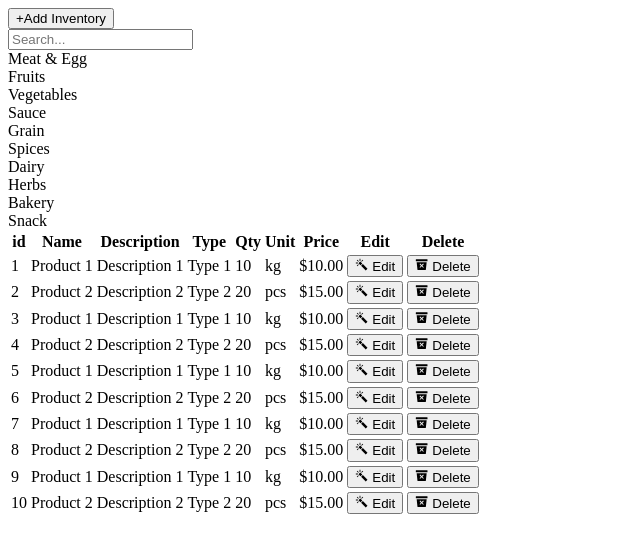
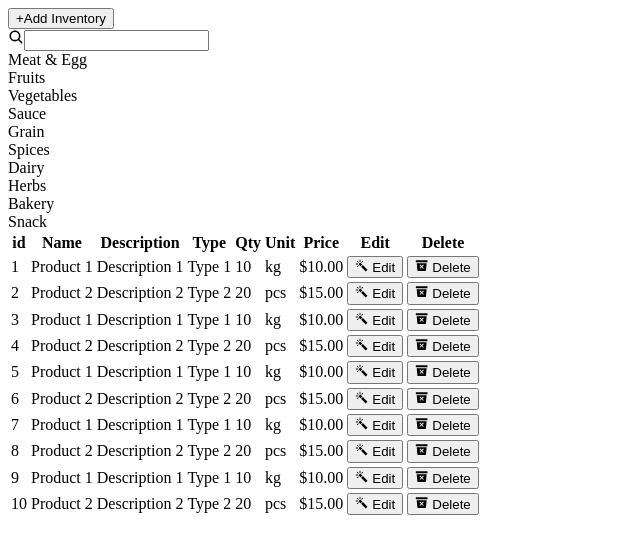
Before and after one commit to Harmerz/paw-fe, a Next.js app: page /inventory in a window 1280 px wide. Shown: the top 554 px of the page, without its empty margins (0-640 px from the left). Built offline with nearby package versions, Linux system fonts and the light colour scheme.

Commit message:
feat: splitting table head and body, tidying files

```diff
--- a/src/app/inventory/create/page.js
+++ b/src/app/inventory/create/page.js
@@ -1,4 +1,4 @@
-import Create from '@/components/pages/inventory/createInventory'
+import { Create } from '@/components/pages/inventory'
 
 export default function createInventory() {
   return <Create />
--- a/src/app/inventory/page.js
+++ b/src/app/inventory/page.js
@@ -1,5 +1,9 @@
-import Create from '@/components/pages/inventory/showInventory'
+import { BodyTable, Inventory } from '@/components/pages/inventory'
 
-export default function Inventory() {
-  return <Create />
+export default function ShowInventory() {
+  return (
+    <Inventory>
+      <BodyTable />
+    </Inventory>
+  )
 }
--- a/src/app/inventory/update/page.js
+++ b/src/app/inventory/update/page.js
@@ -1,5 +1,5 @@
-import Create from '@/components/pages/inventory/updateInventory'
+import { Update } from '@/components/pages/inventory'
 
-export default function Update() {
-  return <Create />
+export default function updateInventory() {
+  return <Update />
 }
--- /dev/null
+++ b/src/components/pages/inventory/bodyTable.js
@@ -0,0 +1,131 @@
+import { IoColorWandSharp, IoTrashBinSharp } from 'react-icons/io5'
+
+export function BodyTable() {
+  // example
+  const tableData = [
+    {
+      id: 1,
+      name: 'Product 1',
+      description: 'Description 1',
+      type: 'Type 1',
+      qty: 10,
+      unit: 'kg',
+      price: '$10.00',
+    },
+    {
+      id: 2,
+      name: 'Product 2',
+      description: 'Description 2',
+      type: 'Type 2',
+      qty: 20,
+      unit: 'pcs',
+      price: '$15.00',
+    },
+    {
+      id: 3,
+      name: 'Product 1',
+      description: 'Description 1',
+      type: 'Type 1',
+      qty: 10,
+      unit: 'kg',
+      price: '$10.00',
+    },
+    {
+      id: 4,
+      name: 'Product 2',
+      description: 'Description 2',
+      type: 'Type 2',
+      qty: 20,
+      unit: 'pcs',
+      price: '$15.00',
+    },
+    {
+      id: 5,
+      name: 'Product 1',
+      description: 'Description 1',
+      type: 'Type 1',
+      qty: 10,
+      unit: 'kg',
+      price: '$10.00',
+    },
+    {
+      id: 6,
+      name: 'Product 2',
+      description: 'Description 2',
+      type: 'Type 2',
+      qty: 20,
+      unit: 'pcs',
+      price: '$15.00',
+    },
+    {
+      id: 7,
+      name: 'Product 1',
+      description: 'Description 1',
+      type: 'Type 1',
+      qty: 10,
+      unit: 'kg',
+      price: '$10.00',
+    },
+    {
+      id: 8,
+      name: 'Product 2',
+      description: 'Description 2',
+      type: 'Type 2',
+      qty: 20,
+      unit: 'pcs',
+      price: '$15.00',
+    },
+    {
+      id: 9,
+      name: 'Product 1',
+      description: 'Description 1',
+      type: 'Type 1',
+      qty: 10,
+      unit: 'kg',
+      price: '$10.00',
+    },
+    {
+      id: 10,
+      name: 'Product 2',
+      description: 'Description 2',
+      type: 'Type 2',
+      qty: 20,
+      unit: 'pcs',
+      price: '$15.00',
+    },
+  ]
+
+  return (
+    <tbody>
+      {tableData.map((data) => (
+        <tr key={data.id} className="font-bold text-black">
+          <td className="py-4 pl-3">{data.id}</td>
+          <td className="py-2 pl-3">{data.name}</td>
+          <td className="py-2 pl-3">{data.description}</td>
+          <td className="py-2 pl-3">{data.type}</td>
+          <td className="py-2 pl-3">{data.qty}</td>
+          <td className="py-2 pl-3">{data.unit}</td>
+          <td className="py-2 pl-3">{data.price}</td>
+          <td className="py-2 pl-3">
+            <button
+              type="button"
+              className="flex cursor-pointer items-center rounded bg-ijo3 px-4 py-2 text-white"
+            >
+              <IoColorWandSharp className="mr-2" /> Edit
+            </button>
+          </td>
+          <td className="py-2 pl-3">
+            <button
+              type="button"
+              className="flex cursor-pointer items-center rounded bg-merah-tumbas px-4 py-2 text-white"
+            >
+              <IoTrashBinSharp className="mr-2" /> Delete
+            </button>
+          </td>
+        </tr>
+      ))}
+    </tbody>
+  )
+}
+
+export default BodyTable
--- a/src/components/pages/inventory/createInventory.js
+++ b/src/components/pages/inventory/createInventory.js
@@ -1,9 +1,7 @@
-'use client'
-
 import { useState } from 'react'
 import { IoChevronDownSharp, IoSaveSharp } from 'react-icons/io5'
 
-export default function Create() {
+export function Create() {
   const [quantity, setQuantity] = useState(false)
   const [typeQty, setTypeQty] = useState(' ')
   return (
@@ -106,3 +104,5 @@ export default function Create() {
     </div>
   )
 }
+
+export default Create
--- a/src/components/pages/inventory/index.js
+++ b/src/components/pages/inventory/index.js
@@ -0,0 +1,6 @@
+'use client'
+
+export * from './bodyTable'
+export * from './createInventory'
+export * from './showInventory'
+export * from './updateInventory'
--- a/src/components/pages/inventory/showInventory.js
+++ b/src/components/pages/inventory/showInventory.js
@@ -1,8 +1,6 @@
-'use client'
+import { IoSearch } from 'react-icons/io5'
 
-import { IoColorWandSharp, IoTrashBinSharp } from 'react-icons/io5'
-
-export default function Inventory() {
+export function Inventory({ children }) {
   const categories = [
     'Meat & Egg',
     'Fruits',
@@ -14,100 +12,6 @@ export default function Inventory() {
     'Herbs',
     'Bakery',
     'Snack',
-  ]
-
-  // example
-  const tableData = [
-    {
-      id: 1,
-      name: 'Product 1',
-      description: 'Description 1',
-      type: 'Type 1',
-      qty: 10,
-      unit: 'kg',
-      price: '$10.00',
-    },
-    {
-      id: 2,
-      name: 'Product 2',
-      description: 'Description 2',
-      type: 'Type 2',
-      qty: 20,
-      unit: 'pcs',
-      price: '$15.00',
-    },
-    {
-      id: 3,
-      name: 'Product 1',
-      description: 'Description 1',
-      type: 'Type 1',
-      qty: 10,
-      unit: 'kg',
-      price: '$10.00',
-    },
-    {
-      id: 4,
-      name: 'Product 2',
-      description: 'Description 2',
-      type: 'Type 2',
-      qty: 20,
-      unit: 'pcs',
-      price: '$15.00',
-    },
-    {
-      id: 5,
-      name: 'Product 1',
-      description: 'Description 1',
-      type: 'Type 1',
-      qty: 10,
-      unit: 'kg',
-      price: '$10.00',
-    },
-    {
-      id: 6,
-      name: 'Product 2',
-      description: 'Description 2',
-      type: 'Type 2',
-      qty: 20,
-      unit: 'pcs',
-      price: '$15.00',
-    },
-    {
-      id: 7,
-      name: 'Product 1',
-      description: 'Description 1',
-      type: 'Type 1',
-      qty: 10,
-      unit: 'kg',
-      price: '$10.00',
-    },
-    {
-      id: 8,
-      name: 'Product 2',
-      description: 'Description 2',
-      type: 'Type 2',
-      qty: 20,
-      unit: 'pcs',
-      price: '$15.00',
-    },
-    {
-      id: 9,
-      name: 'Product 1',
-      description: 'Description 1',
-      type: 'Type 1',
-      qty: 10,
-      unit: 'kg',
-      price: '$10.00',
-    },
-    {
-      id: 10,
-      name: 'Product 2',
-      description: 'Description 2',
-      type: 'Type 2',
-      qty: 20,
-      unit: 'pcs',
-      price: '$15.00',
-    },
   ]
 
   return (
@@ -122,12 +26,9 @@ export default function Inventory() {
               +Add Inventory
             </button>
           </div>
-          <div>
-            <input
-              type="text"
-              className="mx-2 w-96 rounded-md bg-gray-200 p-2"
-              placeholder="Search..."
-            />
+          <div className="flex items-center">
+            <IoSearch className="absolute mx-4 mr-2 text-black" />
+            <input type="text" className="mx-2 w-96 rounded-md bg-gray-200 p-2 pl-8 text-black" />
           </div>
           <div className="mt-4 flex">
             {categories.map((category) => (
@@ -153,39 +54,12 @@ export default function Inventory() {
                 <th className="py-2 pl-3 text-ijo4">Delete</th>
               </tr>
             </thead>
-
-            <tbody>
-              {tableData.map((data) => (
-                <tr key={data.id} className="font-bold text-black">
-                  <td className="py-4 pl-3">{data.id}</td>
-                  <td className="py-2 pl-3">{data.name}</td>
-                  <td className="py-2 pl-3">{data.description}</td>
-                  <td className="py-2 pl-3">{data.type}</td>
-                  <td className="py-2 pl-3">{data.qty}</td>
-                  <td className="py-2 pl-3">{data.unit}</td>
-                  <td className="py-2 pl-3">{data.price}</td>
-                  <td className="py-2 pl-3">
-                    <button
-                      type="button"
-                      className="flex cursor-pointer items-center rounded bg-ijo3 px-4 py-2 text-white"
-                    >
-                      <IoColorWandSharp className="mr-2" /> Edit
-                    </button>
-                  </td>
-                  <td className="py-2 pl-3">
-                    <button
-                      type="button"
-                      className="flex cursor-pointer items-center rounded bg-merah-tumbas px-4 py-2 text-white"
-                    >
-                      <IoTrashBinSharp className="mr-2" /> Delete
-                    </button>
-                  </td>
-                </tr>
-              ))}
-            </tbody>
+            {children}
           </table>
         </div>
       </div>
     </div>
   )
 }
+
+export default Inventory
--- a/src/components/pages/inventory/updateInventory.js
+++ b/src/components/pages/inventory/updateInventory.js
@@ -3,7 +3,7 @@
 import { useState } from 'react'
 import { IoChevronDownSharp, IoSaveSharp } from 'react-icons/io5'
 
-export default function Update() {
+export function Update() {
   const [quantity, setQuantity] = useState(false)
   const [typeQty, setTypeQty] = useState(' ')
   return (
@@ -106,3 +106,5 @@ export default function Update() {
     </div>
   )
 }
+
+export default Update
```
